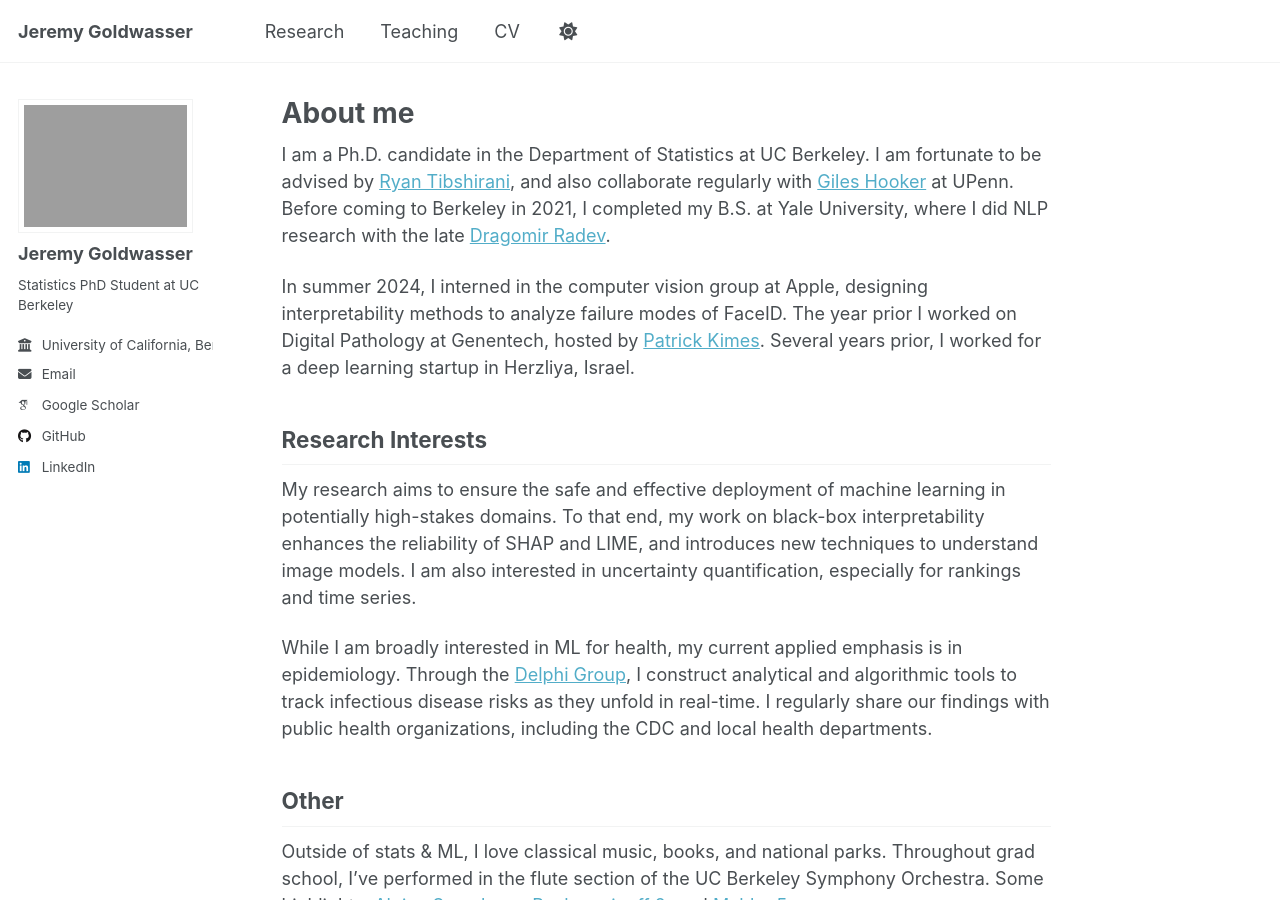
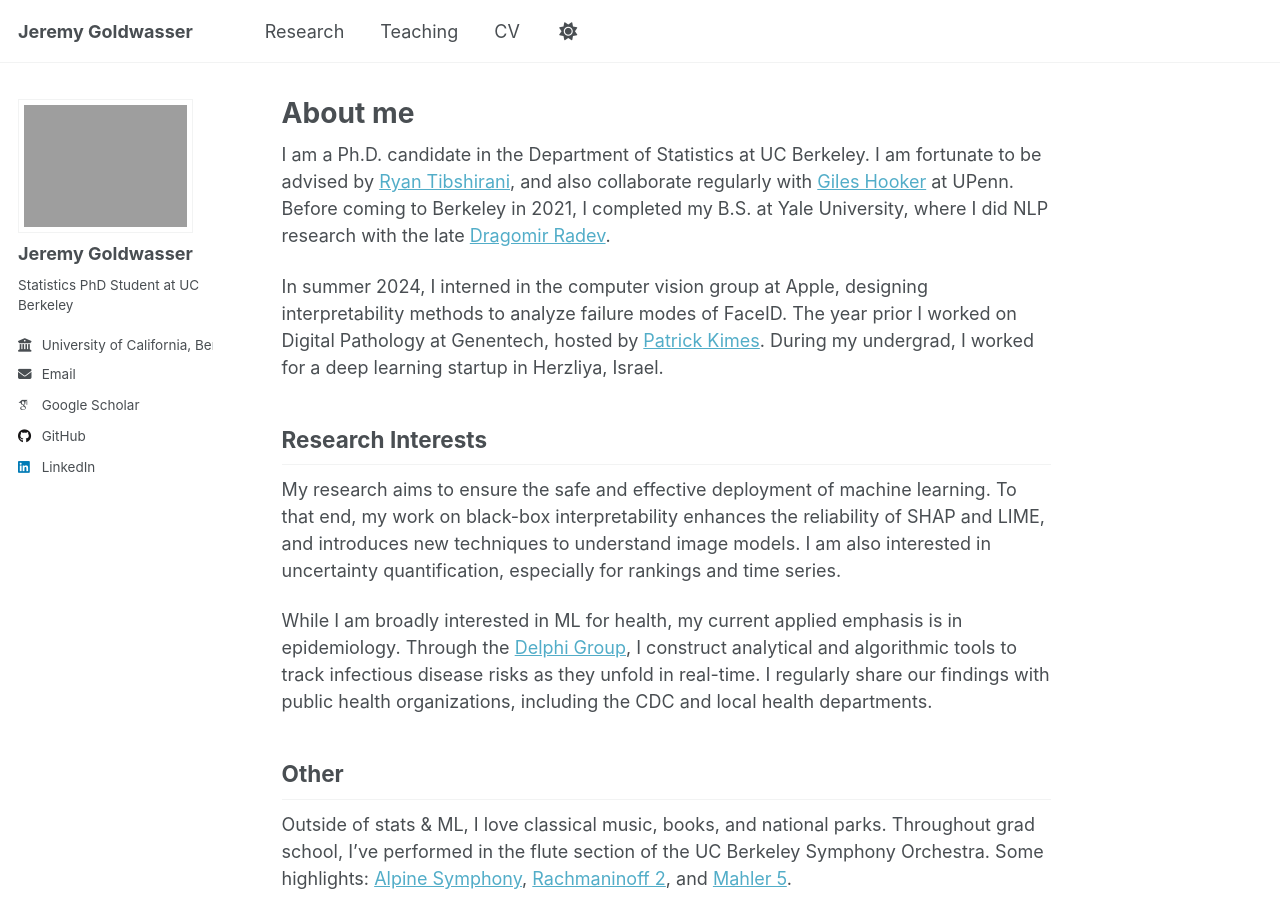
Before and after one commit to jeremy-goldwasser/jeremy-goldwasser.github.io, a Jekyll site: the page built from _pages/about.md, in a window 1280 px wide and 900 px high. Built offline with Jekyll 4.4.1, drawn with Linux system fonts in a browser that asks for light colours; some web fonts are replaced.

Commit message:
Update about.md

```diff
--- a/_pages/about.md
+++ b/_pages/about.md
@@ -11,12 +11,12 @@ redirect_from:
 
 I am a Ph.D. candidate in the Department of Statistics at UC Berkeley. I am fortunate to be advised by [Ryan Tibshirani](https://www.stat.berkeley.edu/~ryantibs/), and also collaborate regularly with [Giles Hooker](https://gileshooker.com/) at UPenn. Before coming to Berkeley in 2021, I completed my B.S. at Yale University, where I did NLP research with the late [Dragomir Radev](https://seas.yale.edu/news-events/news/memoriam-dragomir-radev-professor-computer-science).
 
-In summer 2024, I interned in the computer vision group at Apple, designing interpretability methods to analyze failure modes of FaceID. The year prior I worked on Digital Pathology at Genentech, hosted by [Patrick Kimes](https://www.pkimes.com/). Several years prior, I worked for a deep learning startup in Herzliya, Israel.
+In summer 2024, I interned in the computer vision group at Apple, designing interpretability methods to analyze failure modes of FaceID. The year prior I worked on Digital Pathology at Genentech, hosted by [Patrick Kimes](https://www.pkimes.com/). During my undergrad, I worked for a deep learning startup in Herzliya, Israel.
 
 
 ## Research Interests
 
-My research aims to ensure the safe and effective deployment of machine learning in potentially high-stakes domains. To that end, my work on black-box interpretability enhances the reliability of SHAP and LIME, and introduces new techniques to understand image models. I am also interested in uncertainty quantification, especially for rankings and time series.
+My research aims to ensure the safe and effective deployment of machine learning. To that end, my work on black-box interpretability enhances the reliability of SHAP and LIME, and introduces new techniques to understand image models. I am also interested in uncertainty quantification, especially for rankings and time series.
 
 While I am broadly interested in ML for health, my current applied emphasis is in epidemiology. Through the [Delphi Group](https://delphi.cmu.edu/), I construct analytical and algorithmic tools to track infectious disease risks as they unfold in real-time. I regularly share our findings with public health organizations, including the CDC and local health departments.
 
```
